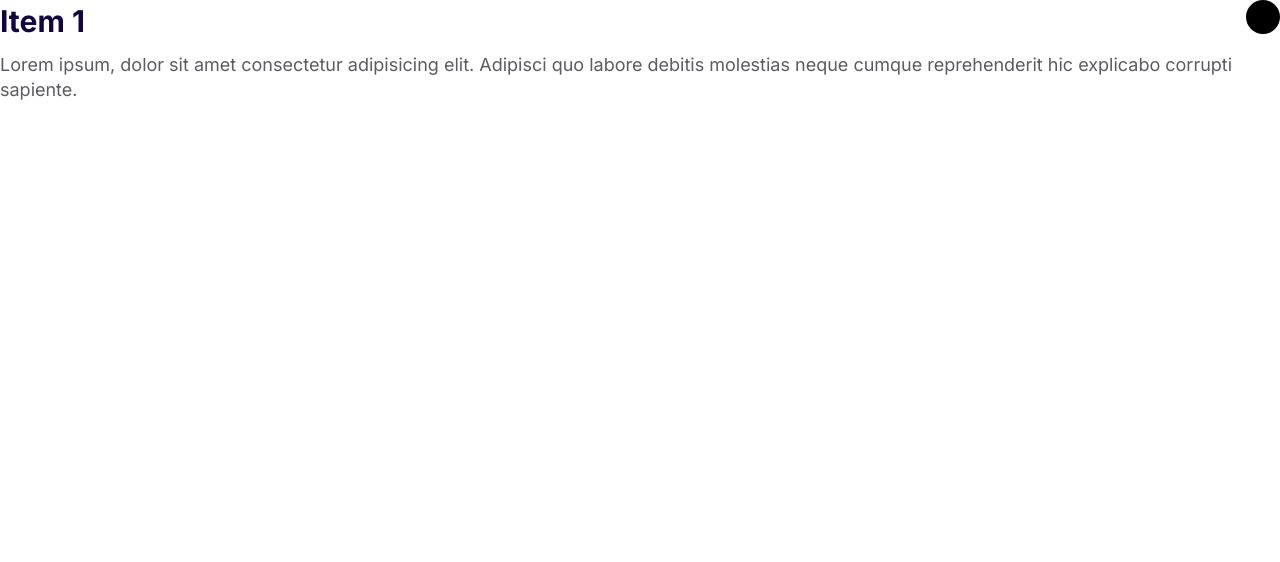
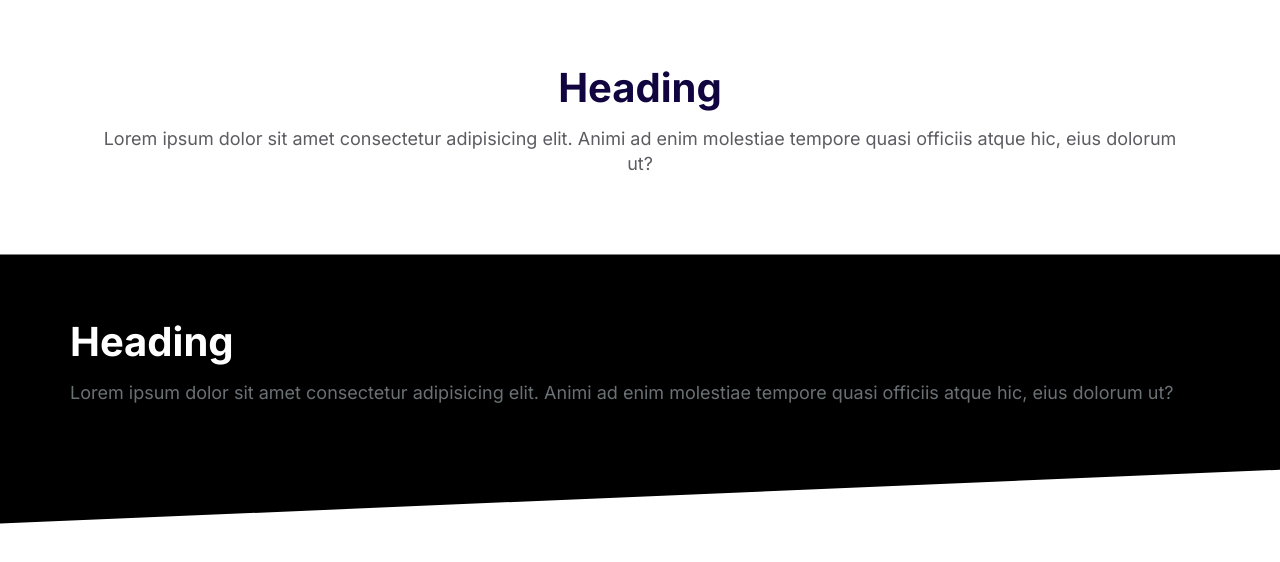
Before and after one commit to GarouTheMonsterHunter/Mahdify, a plain HTML site: page index.html in a window 1280 px wide. Drawn offline with Linux system fonts and the light colour scheme.

Commit message:
block basic build

```diff
--- a/CSS/Styles.css
+++ b/CSS/Styles.css
@@ -597,3 +597,42 @@ a {
     max-height: 100vh;
     opacity: 1;
 }
+
+/* BLOCKS */
+
+.block__header {
+    text-align: center;
+}
+
+.block {
+    --padding-vertical: 6rem;
+    padding: var(--padding-vertical) 2rem;
+}
+
+.block__heading {
+    margin-top: 0;
+}
+
+.block--dark {
+    background: #000;
+    color: #6a7175;
+}
+
+.block--dark .block__heading {
+    color: #fff;
+}
+
+.block--skewed-right {
+    padding-bottom: calc(var(--padding-vertical) + 4rem);
+    clip-path: polygon(0% 0%, 100% 0%, 100% 100%, 0% 80%);
+}
+
+.block--skewed-left {
+    padding-bottom: calc(var(--padding-vertical) + 4rem);
+    clip-path: polygon(0% 0%, 100% 0%, 100% 80%, 0% 100%);
+}
+
+.container {
+    max-width: 1140px;
+    margin: 0 auto;
+}
--- a/index.html
+++ b/index.html
@@ -14,19 +14,24 @@
     <link rel="stylesheet" href="/CSS/Styles.css" />
   </head>
   <body>
-    <div class="collapsible collapsible--expanded">
-      <header class="collapsible__header">
-        <h2 class="collapsible__heading">Item 1</h2>
-        <svg class="icon collapsible__chevron">
-          <use xlink:href="/images/sprite.svg#chevron"></use>
-        </svg>
+    <section class="block container">
+      <header class="block__header">
+        <h2 class="block__heading">Heading</h2>
+        <p>
+          Lorem ipsum dolor sit amet consectetur adipisicing elit. Animi ad enim
+          molestiae tempore quasi officiis atque hic, eius dolorum ut?
+        </p>
       </header>
-      <div class="collapsible__content">
-        Lorem ipsum, dolor sit amet consectetur adipisicing elit. Adipisci quo
-        labore debitis molestias neque cumque reprehenderit hic explicabo
-        corrupti sapiente.
+    </section>
+    <section class="block block--dark block--skewed-left">
+      <div class="container">
+        <h2 class="block__heading">Heading</h2>
+        <p>
+          Lorem ipsum dolor sit amet consectetur adipisicing elit. Animi ad enim
+          molestiae tempore quasi officiis atque hic, eius dolorum ut?
+        </p>
       </div>
-    </div>
+    </section>
     <script src="/js/main.js"></script>
   </body>
 </html>
```
Also changed, not shown: components/block basic.html (added, +19 -0 lines).
